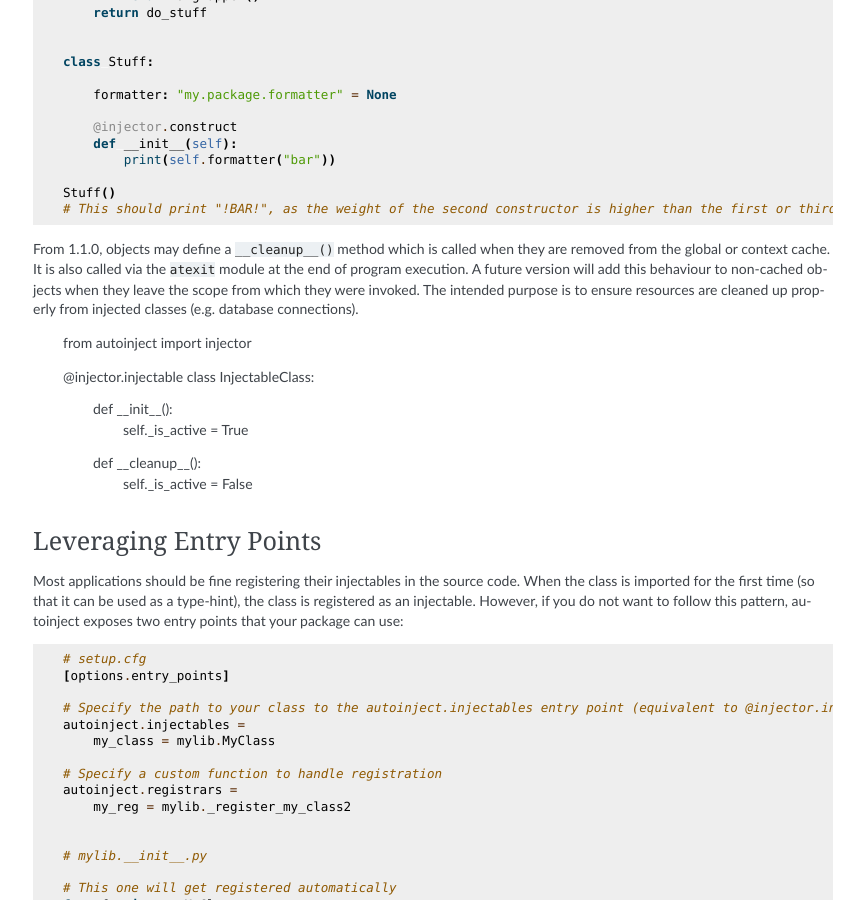
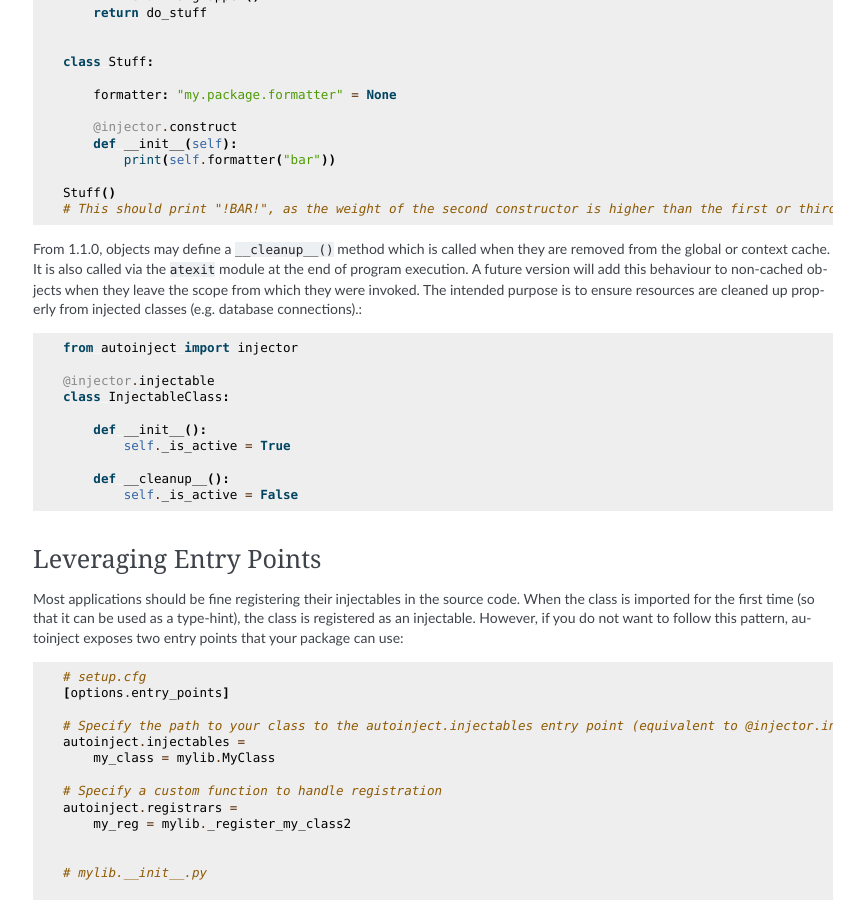
Before and after one commit to turnbullerin/autoinject, a Sphinx documentation site: the page built from docs/source/overview.rst, in a window 1280 px wide and 900 px high, scrolled down 1911 px. Shown: the whole window, without its empty margins (257-1121 px from the left). Built offline with Sphinx 7.4.7, drawn with Linux system fonts in a browser that asks for light colours.

Commit message:
Fixed documentation

```diff
--- a/docs/source/overview.rst
+++ b/docs/source/overview.rst
@@ -125,7 +125,7 @@ available, with higher weight constructors overriding lower weight ones::
 From 1.1.0, objects may define a ``__cleanup__()`` method which is called when they are removed from the global or
 context cache. It is also called via the ``atexit`` module at the end of program execution. A future version will add
 this behaviour to non-cached objects when they leave the scope from which they were invoked. The intended purpose is to
-ensure resources are cleaned up properly from injected classes (e.g. database connections).
+ensure resources are cleaned up properly from injected classes (e.g. database connections).::
 
     from autoinject import injector
 
```
